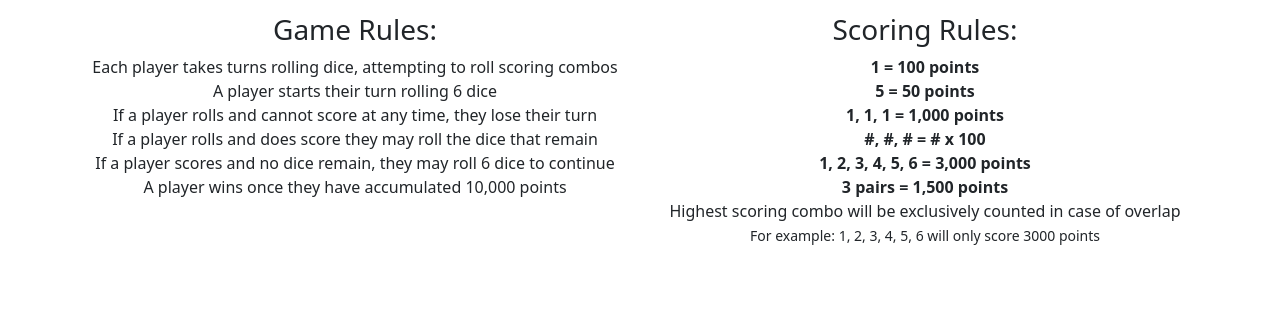
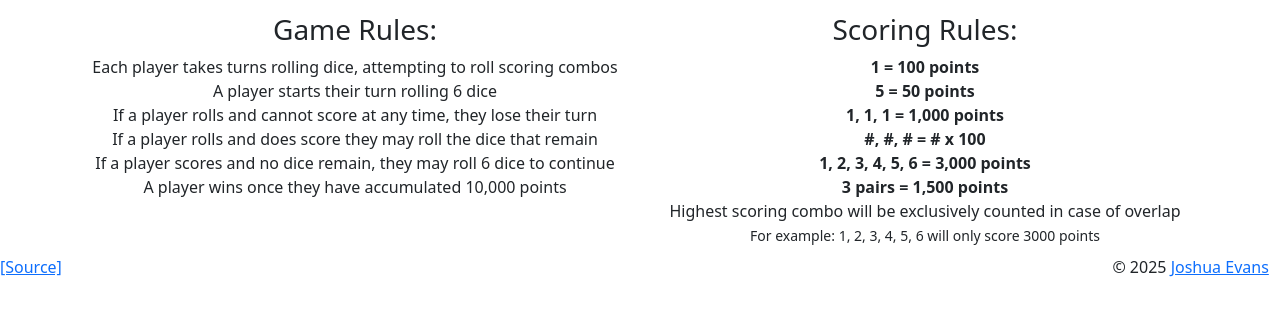
Before and after one commit to TheJoshuaEvans/LCC-CS233JS, a website with bundled scripts: page docs/labs/lab3/index.html in a window 1280 px wide. Shown: the part 87-402 px from the top of the page. Built offline with nearby package versions, Linux system fonts and the light colour scheme.

Commit message:
Footer - Added a footer to the lab. Will probably add it to other labs

```diff
--- a/docs/labs/lab3/index.html
+++ b/docs/labs/lab3/index.html
@@ -45,6 +45,11 @@
             </div>
         </div>
 
+        <footer>
+        <a href="https://github.com/TheJoshuaEvans/LCC-CS233JS/tree/main/docs/labs/lab3">[Source]</a>
+        <div class="right-justify">&copy; 2025 <a href="https://thejoshuaevans.com">Joshua Evans</a></div>
+        </footer>
+
         <link href="https://cdn.jsdelivr.net/npm/bootstrap@5.2.1/dist/css/bootstrap.min.css" rel="stylesheet">
         <script src="https://cdn.jsdelivr.net/npm/bootstrap@5.2.1/dist/js/bootstrap.bundle.min.js"></script>
         <link rel="stylesheet" href="styles.css">
--- a/docs/labs/lab3/styles.css
+++ b/docs/labs/lab3/styles.css
@@ -58,3 +58,31 @@
 .die.die-anim-6 {
   background-image: url(images/die6.png) !important;
 }
+
+/* -------- Footer Content -------- */
+footer
+{
+  position: fixed;
+  left: 0.3em;
+  bottom: 0.3em;
+  width: 100%;
+}
+
+/*
+  If the footer will overlap with the main content, unstick
+  it from the viewport and let it stay at the bottom of the page
+*/
+@media (max-width: 92em)
+{
+  footer {
+    margin-top: 0.5em;
+    position: initial;
+  }
+}
+
+.right-justify
+{
+  float: right;
+  margin-left: auto;
+  margin-right: 0.7em;
+}
```
